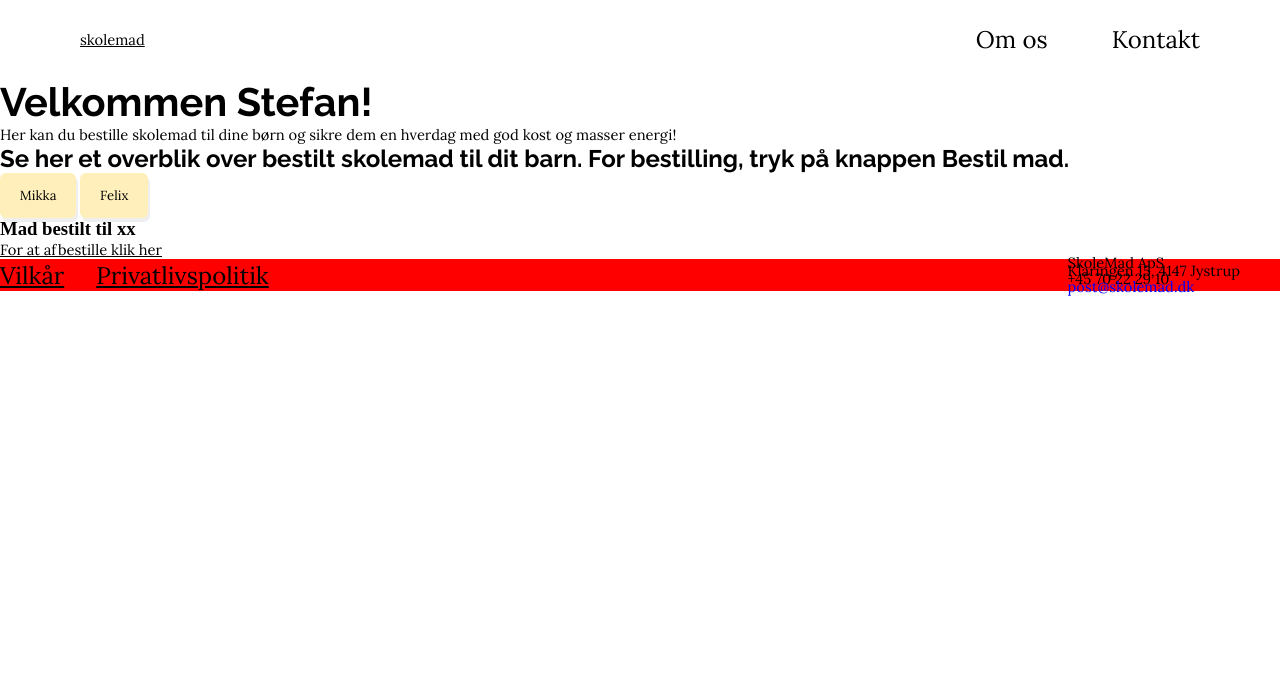
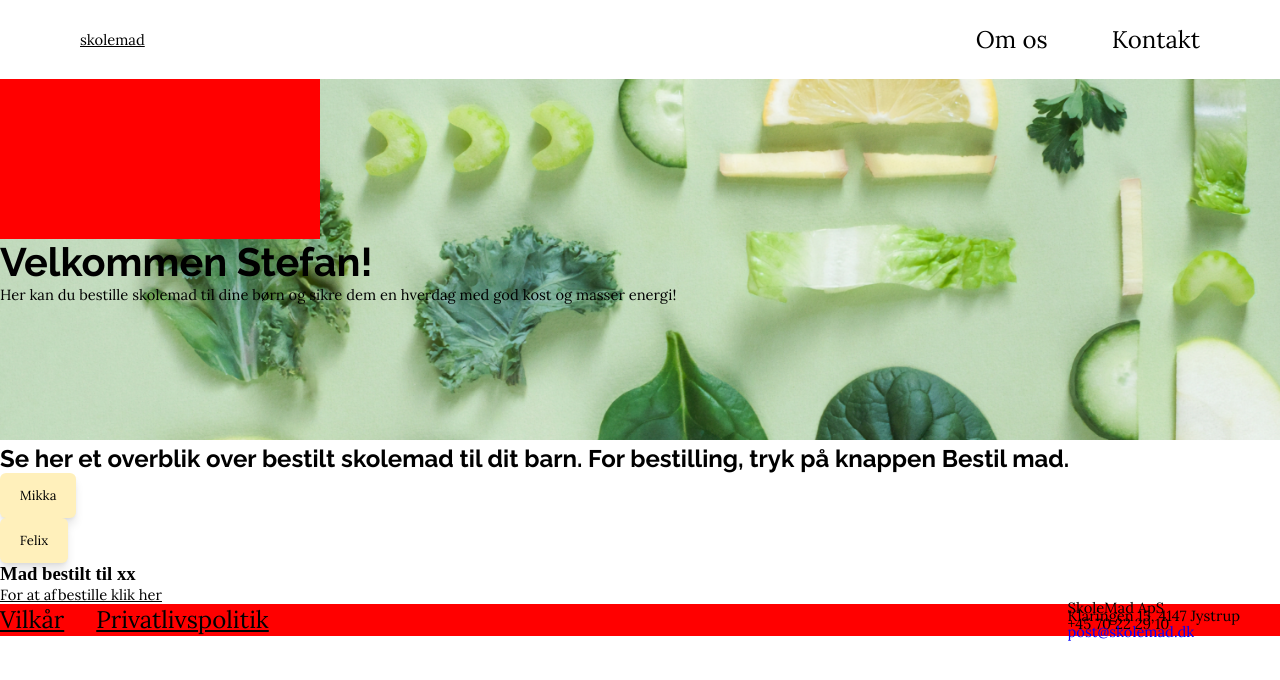
Before and after one commit to katj6233/skolemad, a Svelte app: page / in a window 1280 px wide. Both pictures are taken after a click on the button "Log in". Shown: the top 680 px of the page. Built offline with nearby package versions, Linux system fonts and the light colour scheme.

Commit message:
selv tak

```diff
--- a/src/Components/Button.svelte
+++ b/src/Components/Button.svelte
@@ -8,19 +8,12 @@
 
     button {
         border-radius: 6px;
-
-
         padding-block: clamp(0.7rem, 0.6399999999999999rem + 0.30000000000000004vw, 1rem);
-
-
         padding-inline: clamp(1rem, 0.92rem + 0.3999999999999999vw, 1.4rem);
-
         width: fit-content;
         border: none;
-        box-shadow: 2px 4px var(--default-button-color);
-
-
-font-size: clamp(0.7rem, 0.6599999999999999rem + 0.2000000000000001vw, 0.9rem);
+        box-shadow: 0 8px 10px -1px rgb(0 0 0 / 0.1), 0 2px 4px -2px rgb(0 0 0 / 0.1);
+        font-size: clamp(0.7rem, 0.6599999999999999rem + 0.2000000000000001vw, 0.9rem);
     }
 
     button:hover {
--- a/src/Components/Login.svelte
+++ b/src/Components/Login.svelte
@@ -70,6 +70,7 @@ hr {
         padding: 3.5rem;
         border-radius: 1rem;
         margin-top: 3rem;
+        box-shadow: 0 8px 10px -1px rgb(0 0 0 / 0.1), 0 2px 4px -2px rgb(0 0 0 / 0.1);
     }
 
      h1, .glemt, h2 {
@@ -93,6 +94,7 @@ hr {
         margin-bottom: 16px;
         resize: vertical;
         background-color: var(--default-input-color);
+        box-shadow: 0 8px 10px -1px rgb(0 0 0 / 0.1), 0 2px 4px -2px rgb(0 0 0 / 0.1);
 
 }
 
@@ -105,6 +107,7 @@ hr {
         margin-top: 6px;
         margin-bottom: 16px;
         resize: vertical;
+        box-shadow: 0 8px 10px -1px rgb(0 0 0 / 0.1), 0 2px 4px -2px rgb(0 0 0 / 0.1);
 }
 
 .btn1 {
--- a/src/Pages/Stefan.svelte
+++ b/src/Pages/Stefan.svelte
@@ -3,7 +3,11 @@
 </script>
 
 <section>
-    <div>
+    <div class="img_stefan">
+        <img src="../img/groen.png" alt="Billede af noget grønt">
+    </div>
+    <div class="boks_wrapper">
+        <div class="boks"></div>
         <h1>Velkommen Stefan!</h1>
         <p>Her kan du bestille skolemad til dine børn og sikre dem en hverdag med god kost og masser energi!</p>
     </div>
@@ -21,3 +25,34 @@
     </div>
     <a href="/#/">For at afbestille klik her</a>
 </section>
+
+
+<style>
+
+    .img_stefan {
+        width: auto;
+        height: auto;
+    }
+
+    @media (min-width: 640px) {
+
+    section {
+        display: grid;
+    }
+
+    .img_stefan {
+        grid-area: 1/1;
+    }
+
+    .boks_wrapper {
+        grid-area: 1/1;
+    }
+
+    .boks {
+        background-color: red;
+        width: 20rem;
+        height: 10rem;
+    }
+
+}
+</style>
```
Also changed, not shown: public/img/groen.png (added).
